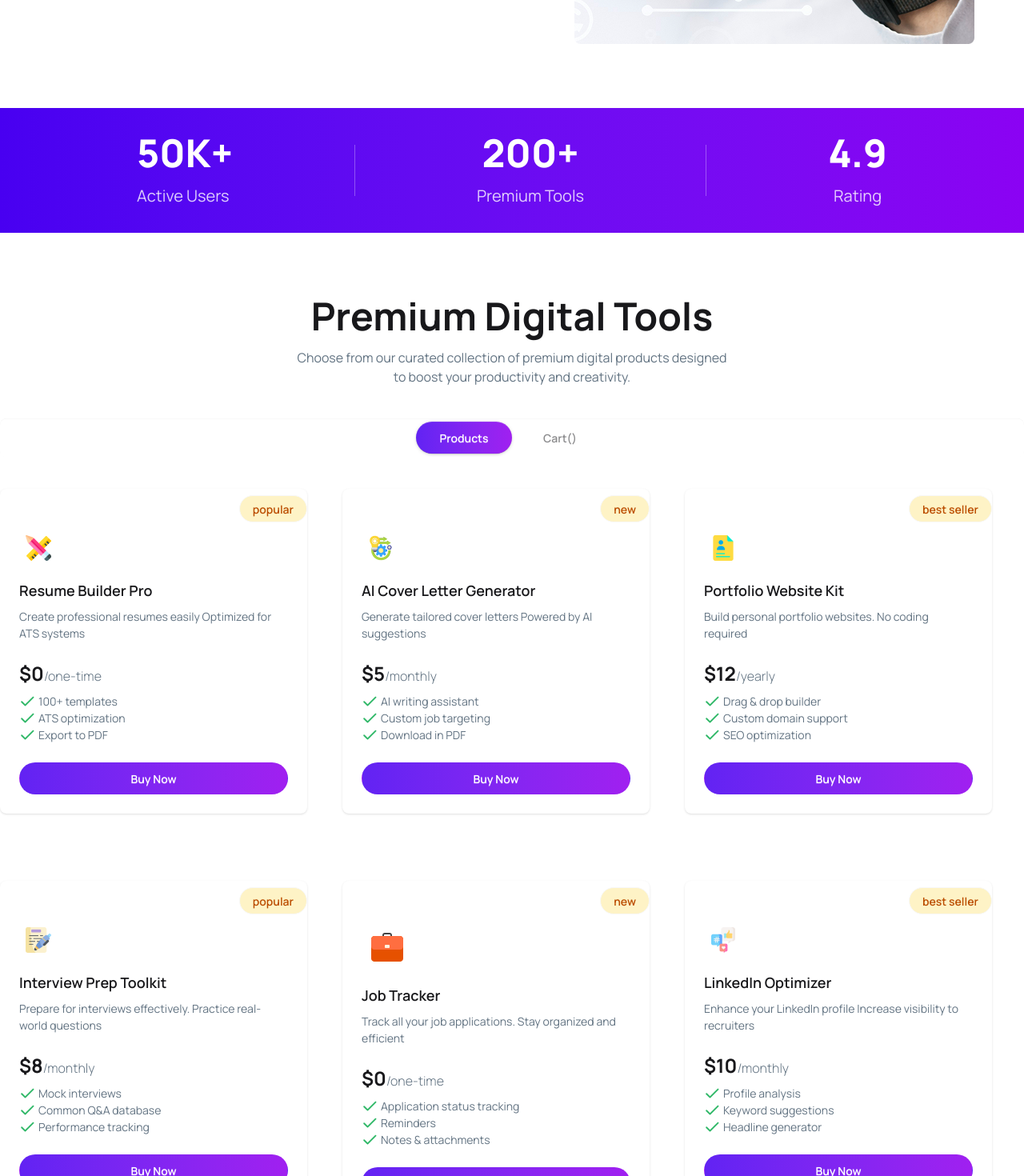
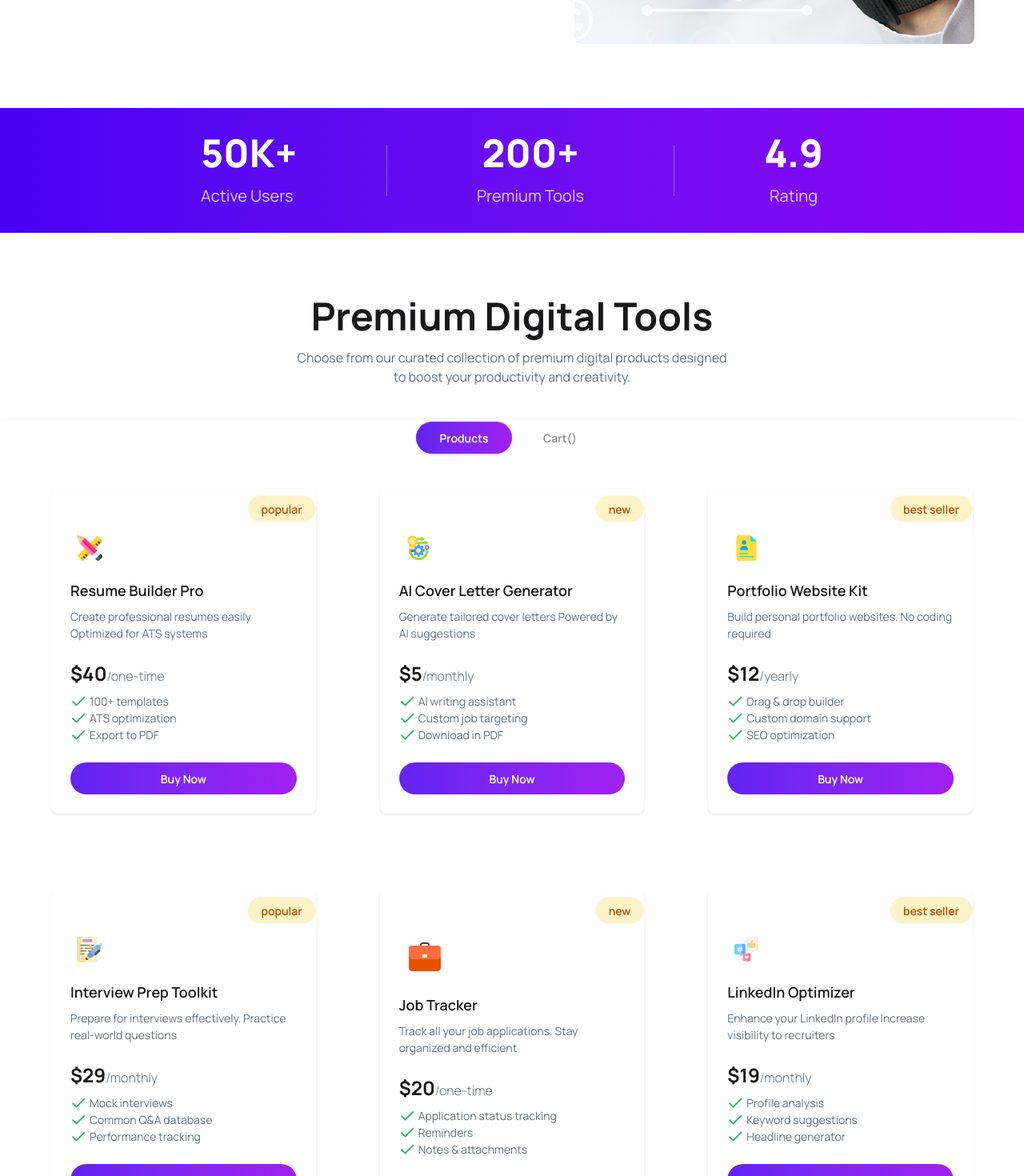
Before and after one commit to SAIEED12/A06-DigiTools, a React (Vite) app: page / in a window 1280 px wide. Shown: the part 680-2150 px from the top of the page at 80% size. Built offline with nearby package versions, Linux system fonts and the light colour scheme.

Commit message:
improved card UI

```diff
--- a/public/cards.json
+++ b/public/cards.json
@@ -3,7 +3,7 @@
     "id": 1,
     "name": "Resume Builder Pro",
     "description": "Create professional resumes easily\nOptimized for ATS systems",
-    "price": 0,
+    "price": 40,
     "period": "one-time",
     "tag": "popular",
     "features": [
@@ -45,7 +45,7 @@
     "id": 4,
     "name": "Interview Prep Toolkit",
     "description": "Prepare for interviews effectively. Practice real-world questions",
-    "price": 8,
+    "price": 29,
     "period": "monthly",
     "tag": "popular",
     "features": [
@@ -59,7 +59,7 @@
     "id": 5,
     "name": "Job Tracker",
     "description": "Track all your job applications. Stay organized and efficient",
-    "price": 0,
+    "price": 20,
     "period": "one-time",
     "tag": "new",
     "features": [
@@ -73,7 +73,7 @@
     "id": 6,
     "name": "LinkedIn Optimizer",
     "description": "Enhance your LinkedIn profile\nIncrease visibility to recruiters",
-    "price": 10,
+    "price": 19,
     "period": "monthly",
     "tag": "best seller",
     "features": [
--- a/src/components/Banner.jsx
+++ b/src/components/Banner.jsx
@@ -3,7 +3,7 @@ import bannerImg from "../assets/banner.png";
 const Banner = () => {
   return (
     <div>
-      <div className="flex flex-col md:flex-row container mx-auto items-center gap-10 md:flex-col-reverse md:gap-20 mt-10 md:mt-20 px-4">
+      <div className="flex flex-col md:flex-row container mx-auto items-center gap-10 md:gap-20 mt-10 md:mt-20 px-4">
         <div className="left">
           <div className="bg-[#E1E7FF] rounded-full p-2 w-80 flex justify-center mb-4">
             <p className="bg-linear-to-r from-[#4800f1] to-[#8b02f3] bg-clip-text text-transparent flex items-center gap-1">
@@ -132,7 +132,7 @@ const Banner = () => {
         </div>
       </div>
 
-<div className="bg-linear-to-r from-[#4800f1] to-[#8b02f3] mt-20 mb-20 flex flex-col md:flex-row justify-center items-center gap-0 px-6 py-4 md:py-0 md:gap-30">
+<div className="bg-linear-to-r from-[#4800f1] to-[#8b02f3] mt-20 mb-20 flex flex-col md:flex-row justify-center items-center gap-0 px-6 py-4 md:py-0 md:gap-10 lg:gap-20">
 
   <div className="p-8 space-y-4 text-center md:text-left">
     <h2 className="text-white font-extrabold text-5xl">50K+</h2>
--- a/src/components/Card.jsx
+++ b/src/components/Card.jsx
@@ -2,8 +2,8 @@ import React from "react";
 
 const Card = ({ card }) => {
   return (
-    <div className="container mx-auto">
-      <div className="card bg-base-100 w-96 shadow-sm mb-20">
+    <div className="w-full px-8">
+      <div className="card bg-base-100 w-full shadow-sm mb-20">
         <div className="flex justify-end">
           <span className="badge badge-md rounded-full text-[#BB4D00] bg-amber-100 p-4 mt-2 font-semibold">
             {card.tag}
--- a/src/components/Cards.jsx
+++ b/src/components/Cards.jsx
@@ -4,7 +4,7 @@ const Cards = ({cardsPromise}) => {
     const cards = use(cardsPromise)
   return (
     <div className="container mx-auto">
-        <div className="grid md:grid-cols-2 lg:grid-cols-3 gap-1 mt-10">
+        <div className="grid md:grid-cols-2 lg:grid-cols-3 mt-10 gap-4 px-8 container mx-auto">
             {
                 cards.map((card) =>(
                     <Card key={card.id} card={card}></Card>
```
